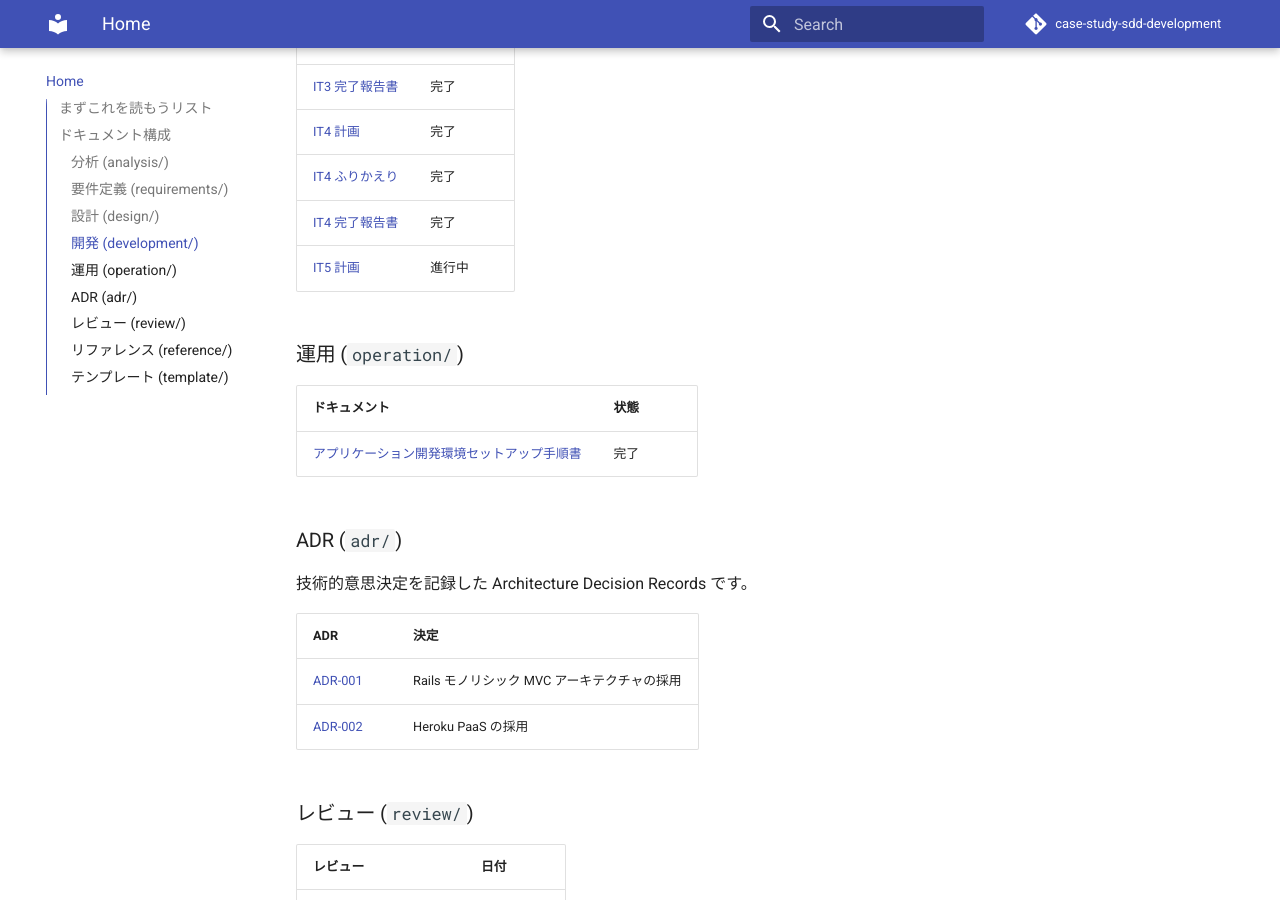
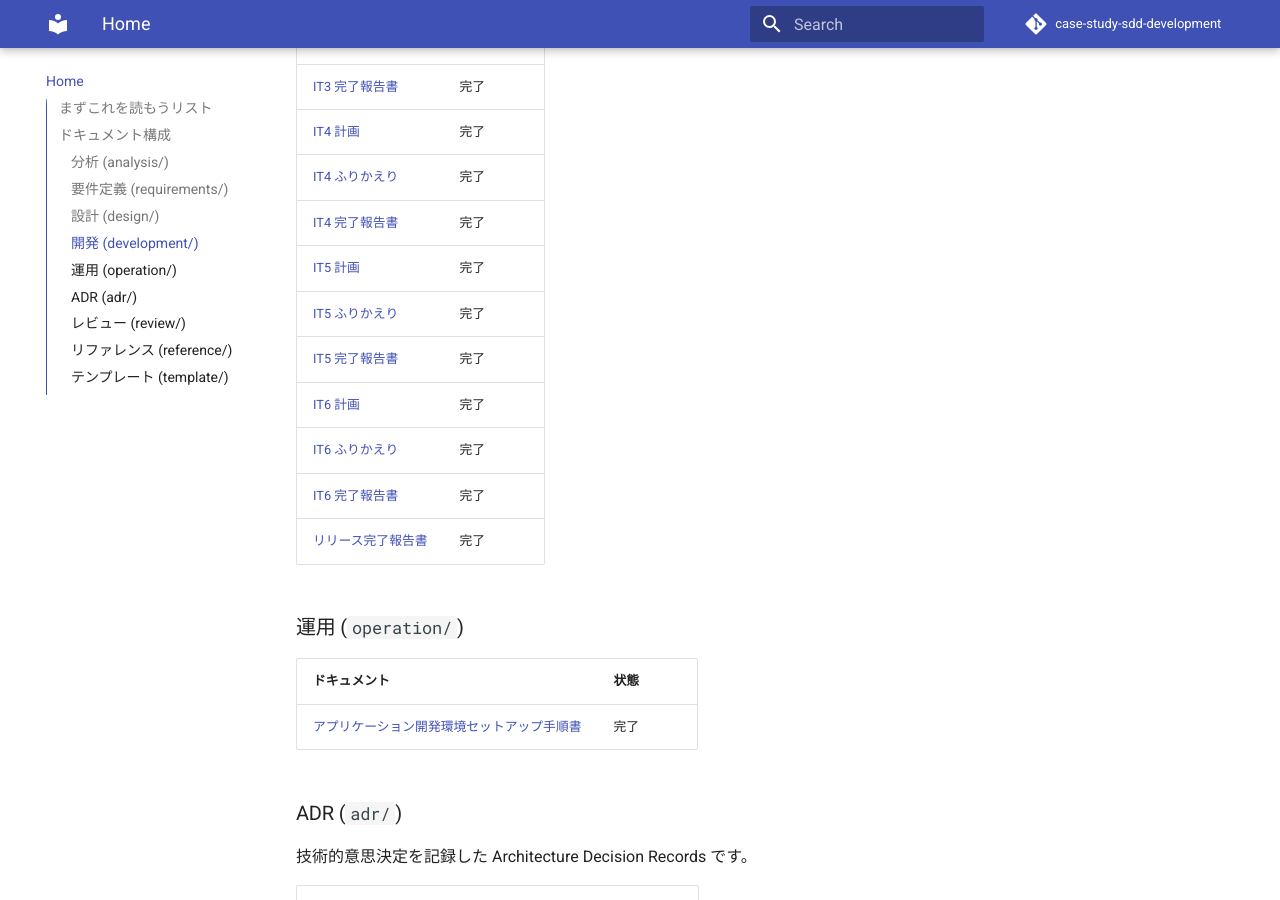
Before and after one commit to k2works/case-study-sdd-development, an MkDocs documentation site: the page built from docs/index.md, in a window 1280 px wide and 900 px high, scrolled down 2180 px. Built offline with MkDocs 1.6.1 and Material for MkDocs 9.7.7, drawn with Linux system fonts in a browser that asks for light colours; comment, search, counter and statistics services are not loaded.

Commit message:
docs(index): ドキュメントインデックスと mkdocs.yml を最新構成に同期
- docs/index.md: IT5-IT6 全ドキュメント・リリース完了報告書・IT5 出荷レビューを追加
- mkdocs.yml: IT5-IT6 ナビゲーション・リリース完了報告書・欠落リファレンス・テンプレートを追加

https://claude.ai/code/session_01CiX6Tdt114jWm4yYZmtLdU

```diff
--- a/docs/index.md
+++ b/docs/index.md
@@ -60,7 +60,13 @@
 | [IT4 計画](./development/iteration_plan-4.md) | 完了 |
 | [IT4 ふりかえり](./development/retrospective-4.md) | 完了 |
 | [IT4 完了報告書](./development/iteration_report-4.md) | 完了 |
-| [IT5 計画](./development/iteration_plan-5.md) | 進行中 |
+| [IT5 計画](./development/iteration_plan-5.md) | 完了 |
+| [IT5 ふりかえり](./development/retrospective-5.md) | 完了 |
+| [IT5 完了報告書](./development/iteration_report-5.md) | 完了 |
+| [IT6 計画](./development/iteration_plan-6.md) | 完了 |
+| [IT6 ふりかえり](./development/retrospective-6.md) | 完了 |
+| [IT6 完了報告書](./development/iteration_report-6.md) | 完了 |
+| [リリース完了報告書](./development/release_report.md) | 完了 |
 
 ### 運用 (`operation/`)
 
@@ -92,6 +98,7 @@
 | [IT3 S08 コードレビュー](./review/S08_stock_forecast_review_20260324.md) | 2026-03-24 |
 | [IT3 S08 UI/UX レビュー](./review/S08_stock_forecast_uiux_review_20260324.md) | 2026-03-24 |
 | [IT4 コードレビュー](./review/it4_code_review_20260324.md) | 2026-03-24 |
+| [IT5 出荷レビュー](./review/it5_shipment_review_20260325.md) | 2026-03-25 |
 
 ### リファレンス (`reference/`)
 
--- a/mkdocs.yml
+++ b/mkdocs.yml
@@ -101,6 +101,12 @@ nav:
       - IT4 ふりかえり: development/retrospective-4.md
       - IT4 完了報告書: development/iteration_report-4.md
       - IT5 計画: development/iteration_plan-5.md
+      - IT5 ふりかえり: development/retrospective-5.md
+      - IT5 完了報告書: development/iteration_report-5.md
+      - IT6 計画: development/iteration_plan-6.md
+      - IT6 ふりかえり: development/retrospective-6.md
+      - IT6 完了報告書: development/iteration_report-6.md
+      - リリース完了報告書: development/release_report.md
   - 運用:
       - 概要: operation/index.md
       - アプリケーション開発環境セットアップ: operation/app-development-setup.md
@@ -116,6 +122,7 @@ nav:
       - IT3 S08 コードレビュー: review/S08_stock_forecast_review_20260324.md
       - IT3 S08 UI/UX レビュー: review/S08_stock_forecast_uiux_review_20260324.md
       - IT4 コードレビュー: review/it4_code_review_20260324.md
+      - IT5 出荷レビュー: review/it5_shipment_review_20260325.md
   - リファレンス:
       - 概要: reference/index.md
       - よいソフトウェアとは: reference/よいソフトウェアとは.md
@@ -137,6 +144,11 @@ nav:
       - リリース・イテレーション計画ガイド: reference/リリース・イテレーション計画ガイド.md
       - 環境変数管理ガイド: reference/環境変数管理ガイド.md
       - 言語別開発ガイド: reference/言語別開発ガイド.md
+      - 運用スクリプト作成ガイド: reference/運用スクリプト作成ガイド.md
+      - SonarQube セットアップ: reference/SonarQubeローカル環境セットアップ手順書.md
+      - Codex CLI MCP 開発フロー: reference/CodexCLIMCPアプリケーション開発フロー.md
+      - Codex CLI MCP サーバー設定: reference/CodexCLIMCPサーバー設定手順.md
+      - Vim 操作マニュアル: reference/Vim操作マニュアル.md
   - ADR:
       - 概要: adr/index.md
       - ADR-001 Rails モノリシック: adr/001-rails-monolithic-architecture.md
@@ -153,4 +165,9 @@ nav:
       - イテレーション計画: template/イテレーション計画.md
       - イテレーション完了報告書: template/イテレーション完了報告書.md
       - リリース計画: template/リリース計画.md
+      - リリース完了報告書: template/リリース完了報告書.md
+      - アプリケーション開発環境セットアップ: template/アプリケーション開発環境セットアップ手順書.md
+      - 開発環境セットアップ: template/開発環境セットアップ手順書.md
+      - AWS ステージング環境セットアップ: template/AWSステージング環境セットアップ手順書.md
+      - AWS プロダクション環境セットアップ: template/AWSプロダクション環境セットアップ手順書.md
       - README: template/README.md
```
